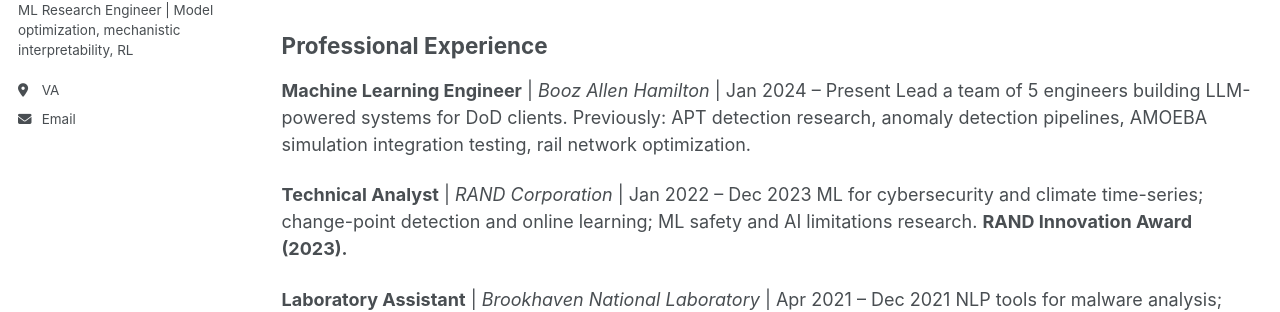
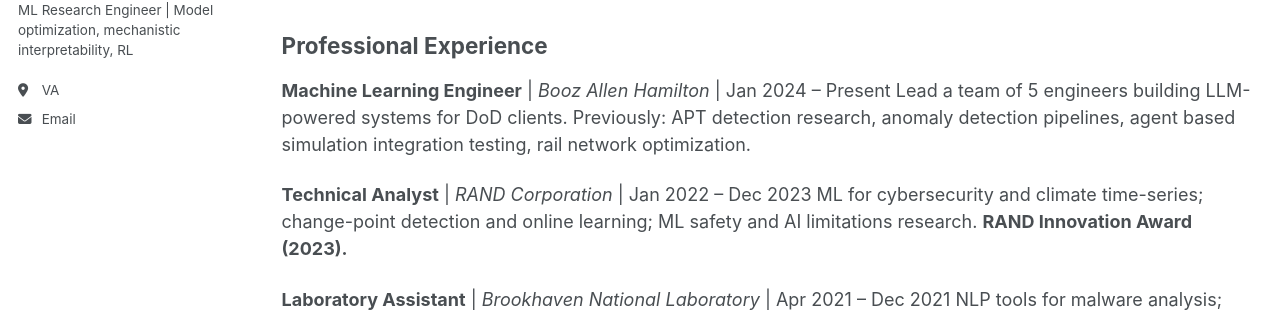
Before and after one commit to joshuasteier/joshuasteier.github.io, a Jekyll site: the page built from _pages/cv.md, in a window 1280 px wide and 900 px high, scrolled down 376 px. Shown: the part 180-492 px from the top of the window. Built offline with Jekyll 4.4.1, drawn with Linux system fonts in a browser that asks for light colours; a script that is not in the unit is left out.

Commit message:
Update cv.md

```diff
--- a/_pages/cv.md
+++ b/_pages/cv.md
@@ -28,7 +28,7 @@ Thesis: *Density Functional Theory Calculations of Al-doped Hafnia for Different
 ## Professional Experience
 
 **Machine Learning Engineer** | *Booz Allen Hamilton* | Jan 2024 – Present
-Lead a team of 5 engineers building LLM-powered systems for DoD clients. Previously: APT detection research, anomaly detection pipelines, AMOEBA simulation integration testing, rail network optimization.
+Lead a team of 5 engineers building LLM-powered systems for DoD clients. Previously: APT detection research, anomaly detection pipelines, agent based simulation integration testing, rail network optimization.
 
 **Technical Analyst** | *RAND Corporation* | Jan 2022 – Dec 2023
 ML for cybersecurity and climate time-series; change-point detection and online learning; ML safety and AI limitations research. **RAND Innovation Award (2023).**
```
